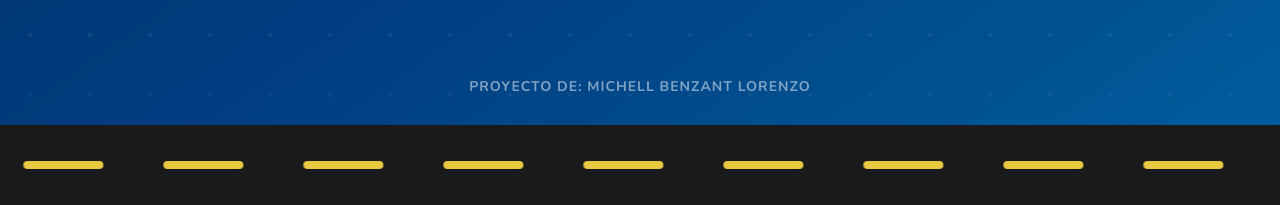
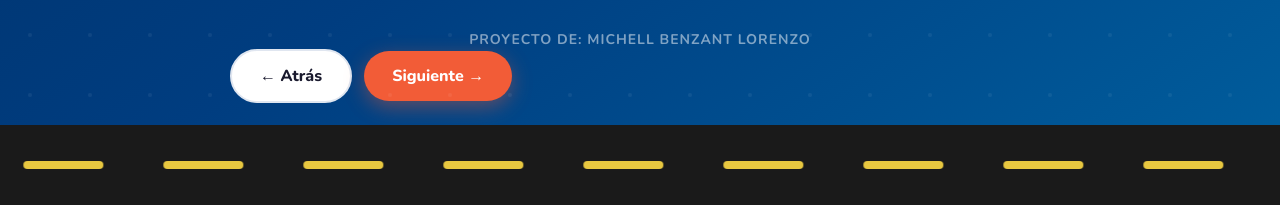
Before and after one commit to MBL309/Carreteando-Ando, a plain HTML site: page index.html in a window 1280 px wide. Shown: the part 656-861 px from the top of the page. Drawn offline with nearby package versions, Linux system fonts and the light colour scheme.

Commit message:
Add navigation buttons to slide section

```diff
--- a/index.html
+++ b/index.html
@@ -583,6 +583,10 @@
   <div class="road-strip">
     <div class="road-lines" id="road-lines"></div>
   </div>
+  <div class="slide-actions">
+    <button class="btn-prev" onclick="changeSlide(-1)">← Atrás</button>
+    <button class="btn-next" onclick="changeSlide(1)">Siguiente →</button>
+  </div>
 </section>
 
 <!-- ========= SLIDE 1 — ¿QUÉ ES? ========= -->
```
